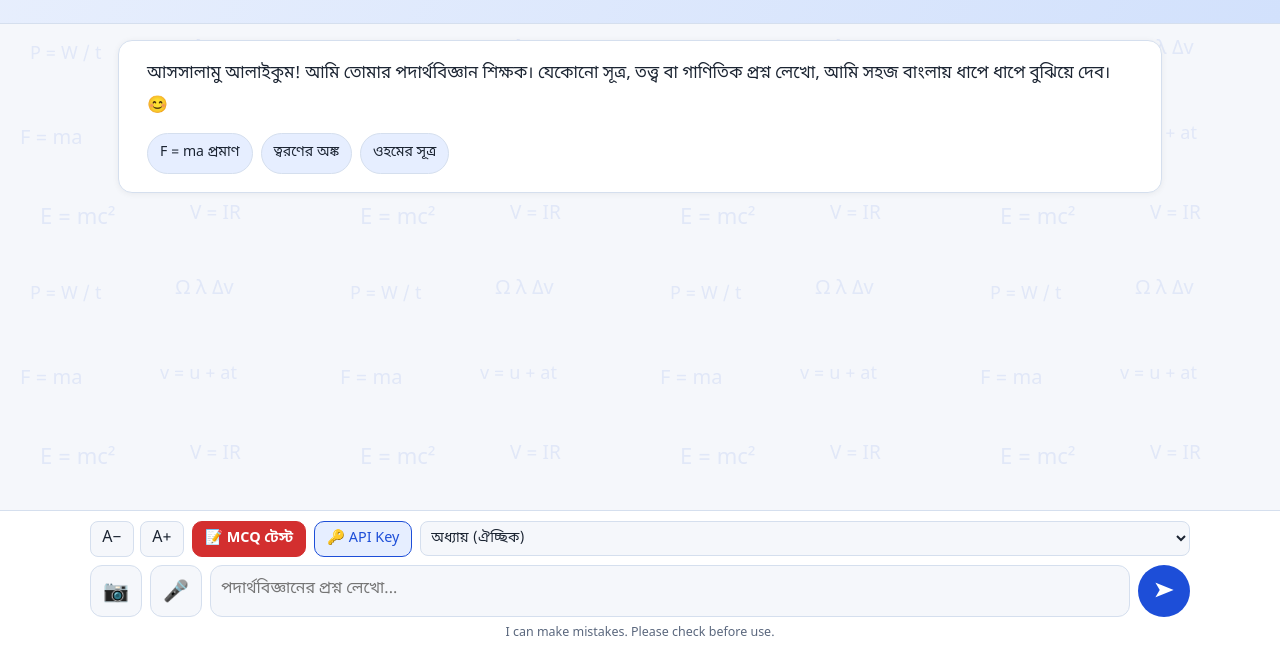
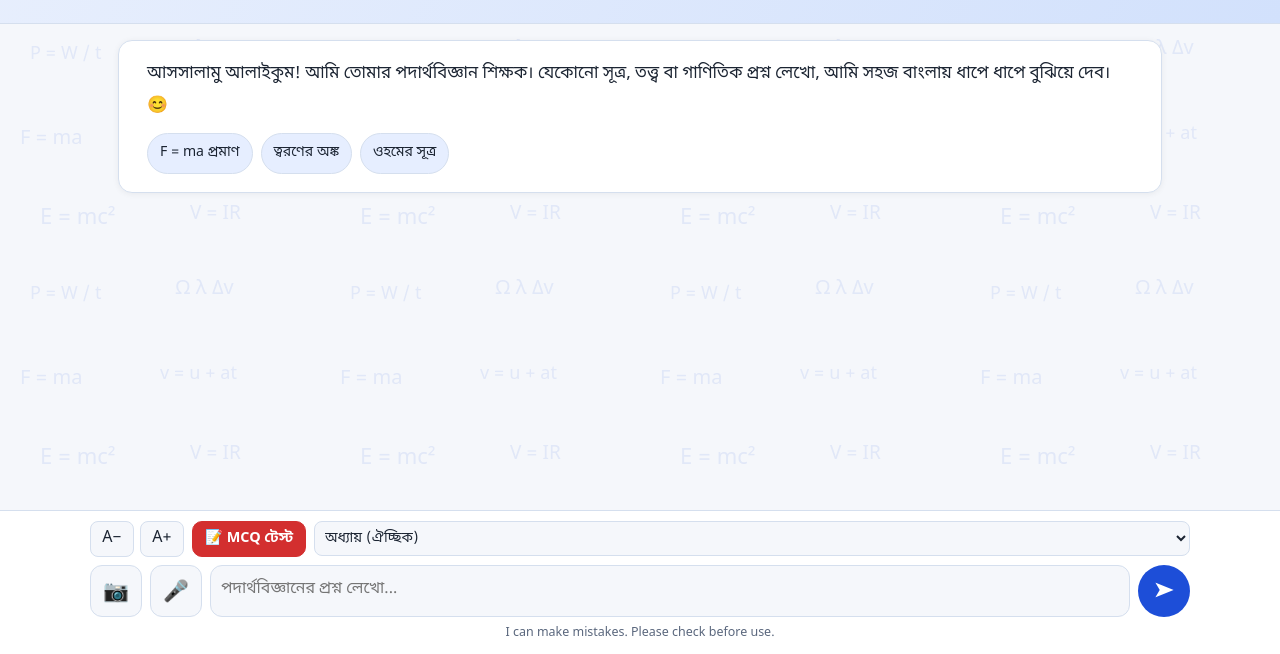
Before and after one commit to jihadhossen090-commits/physics-ai-bd, a plain HTML site: page index.html in a window 1280 px wide. Shown: the part 146-800 px from the top of the page. Drawn offline with Linux system fonts and the light colour scheme.

Commit message:
Update index.html

```diff
--- a/index.html
+++ b/index.html
@@ -101,7 +101,6 @@ body.chatting .hero h1{font-size:1.15rem}
       <button type="button" onclick="setFs(0.1)" title="লেখা বড় করো">A+</button>
     </div>
     <a href="test.html" class="lnk hot" style="text-decoration:none">📝 MCQ টেস্ট</a>
-    <button type="button" class="lnk" onclick="setApiKey()" id="keyBtn">🔑 API Key</button>
     <select id="chap">
       <option value="">অধ্যায় (ঐচ্ছিক)</option>
       <option>১ম অধ্যায়: ভৌত রাশি ও পরিমাপ</option>
```
